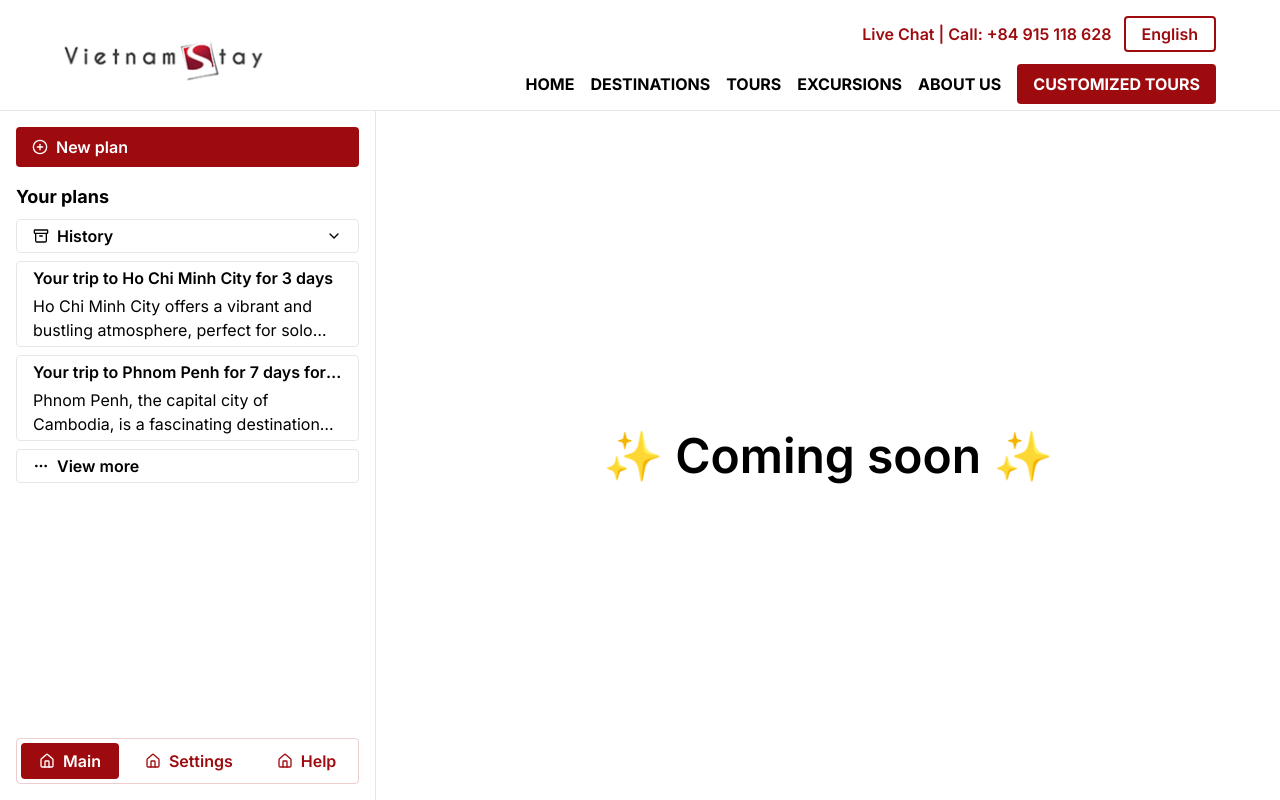
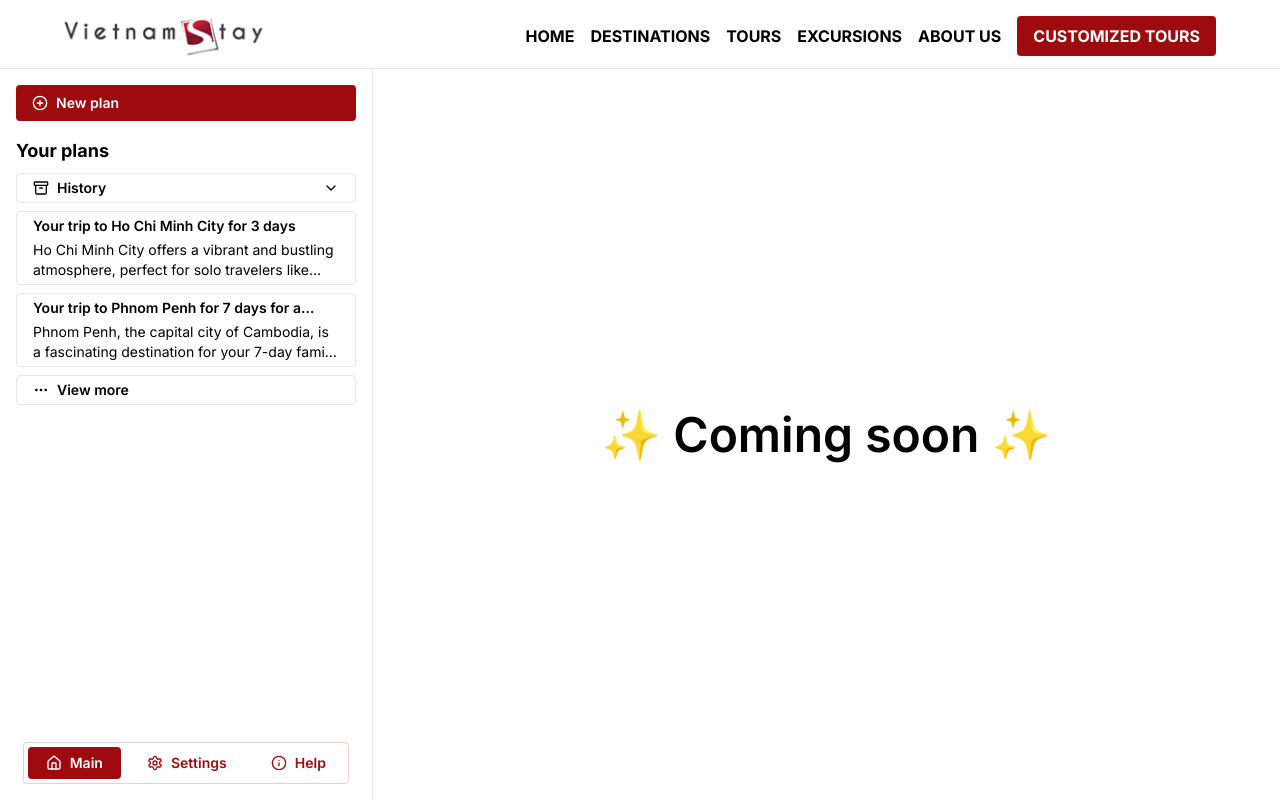
Before and after one commit to vhpx/vnstay-ai-integration-prototype, a Next.js app: page / in a window 1280 px wide. Built offline with nearby package versions, Linux system fonts and the light colour scheme.

Commit message:
chore: fix navbar border bug and update sidebar font size to small

```diff
--- a/src/app/navbar-padding.tsx
+++ b/src/app/navbar-padding.tsx
@@ -10,7 +10,7 @@ interface Props {
 export default function NavbarPadding({ children }: Props) {
   const pathname = usePathname();
 
-  const defaultHeight = 111;
+  const defaultHeight = 69;
   const [navbarHeight, setNavbarHeight] = useState(defaultHeight);
 
   useEffect(() => {
--- a/src/app/navbar.tsx
+++ b/src/app/navbar.tsx
@@ -5,50 +5,50 @@ export default function Navbar() {
   return (
     <nav
       id="navbar"
-      className="fixed inset-x-0 top-0 z-50 bg-white flex justify-between p-2 pb-0 md:pb-0 md:p-4 border-b items-center lg:px-8 xl:px-16"
+      className="fixed inset-x-0 top-0 z-50 bg-white flex justify-between p-2 pb-0 border-b items-end lg:px-8 xl:px-16"
     >
-      <div className="mb-3">
+      <div className="pb-3">
         <Image src="/logo.png" alt="Vietnamstay Logo" width={200} height={50} />
       </div>
       <div className="flex flex-col gap-3 items-end">
-        <div className="flex gap-3 text-brand items-center font-semibold">
+        {/* <div className="flex gap-3 text-brand items-center font-semibold">
           <div>Live Chat | Call: +84 915 118 628</div>
           <button className="px-4 py-1 rounded border-brand border-2 hover:bg-brand hover:text-white transition text-brand">
             English
           </button>
-        </div>
+        </div> */}
         <div className="flex gap-4 uppercase items-end font-bold">
           <Link
             href="https://www.vietnamstay.com"
-            className="hover:text-brand pb-3 border-b-2 border-transparent hover:border-brand"
+            className="hover:text-brand pb-4 border-b-4 border-transparent hover:border-brand"
           >
             Home
           </Link>
           <Link
             href="#"
-            className="hover:text-brand pb-3 border-b-2 border-transparent hover:border-brand"
+            className="hover:text-brand pb-4 border-b-4 border-transparent hover:border-brand"
           >
             Destinations
           </Link>
           <Link
             href="#"
-            className="hover:text-brand pb-3 border-b-2 border-transparent hover:border-brand"
+            className="hover:text-brand pb-4 border-b-4 border-transparent hover:border-brand"
           >
             Tours
           </Link>
           <Link
             href="https://www.vietnamstay.com/vietnam-excursions"
-            className="hover:text-brand pb-3 border-b-2 border-transparent hover:border-brand"
+            className="hover:text-brand pb-4 border-b-4 border-transparent hover:border-brand"
           >
             Excursions
           </Link>
           <Link
             href="https://www.vietnamstay.com/about-vietnamstay"
-            className="hover:text-brand pb-3 border-b-2 border-transparent hover:border-brand"
+            className="hover:text-brand pb-4 border-b-4 border-transparent hover:border-brand"
           >
             About us
           </Link>
-          <button className="text-white uppercase hover:opacity-80 transition h-fit px-4 py-2 mb-1.5 rounded bg-brand">
+          <button className="text-white uppercase hover:opacity-80 transition h-fit px-4 py-2 mb-3 rounded bg-brand">
             Customized Tours
           </button>
         </div>
--- a/src/app/sidebar.tsx
+++ b/src/app/sidebar.tsx
@@ -1,9 +1,17 @@
-import { Archive, ChevronDown, Ellipsis, Home, PlusCircle } from "lucide-react";
+import {
+  Archive,
+  ChevronDown,
+  Ellipsis,
+  Home,
+  Info,
+  PlusCircle,
+  Settings,
+} from "lucide-react";
 import React from "react";
 
 export default function Sidebar() {
   return (
-    <div className="border-r h-full p-4 flex flex-col justify-between gap-2 w-[32rem]">
+    <div className="border-r h-full text-sm p-4 flex flex-col justify-between gap-2 w-[32rem]">
       <div className="grid gap-2">
         <button className="flex items-center gap-2 text-white hover:opacity-80 transition h-fit bg-brand rounded w-full px-4 py-2 font-semibold">
           <PlusCircle className="h-4 w-4" />
@@ -59,11 +67,11 @@ export default function Sidebar() {
             Main
           </button>
           <button className="flex items-center gap-2 text-brand transition h-fit border-2 border-transparent hover:border-brand rounded px-4 py-1 font-semibold">
-            <Home className="h-4 w-4" />
+            <Settings className="h-4 w-4" />
             Settings
           </button>
           <button className="flex items-center gap-2 text-brand transition h-fit border-2 border-transparent hover:border-brand rounded px-4 py-1 font-semibold">
-            <Home className="h-4 w-4" />
+            <Info className="h-4 w-4" />
             Help
           </button>
         </div>
```
